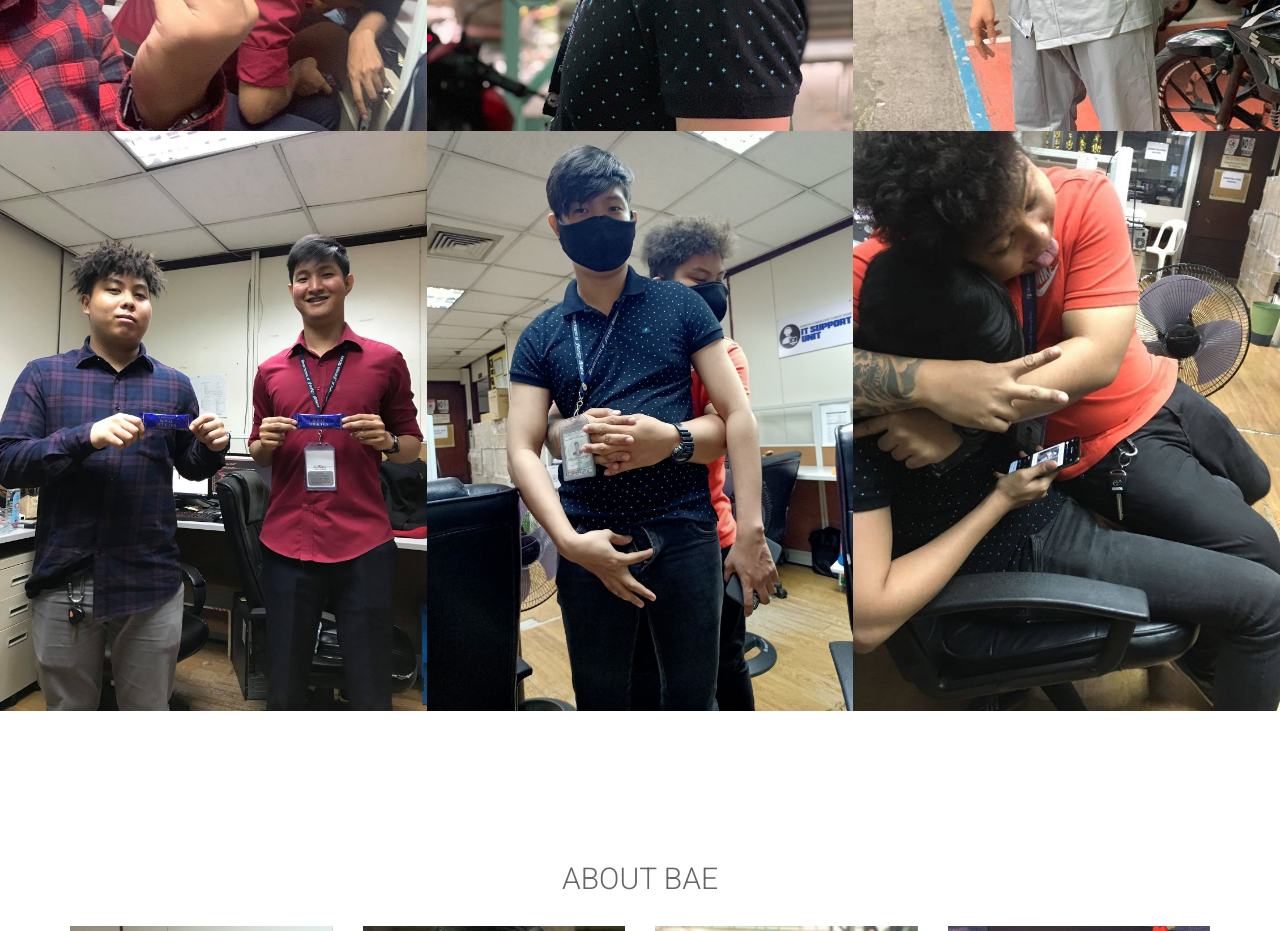
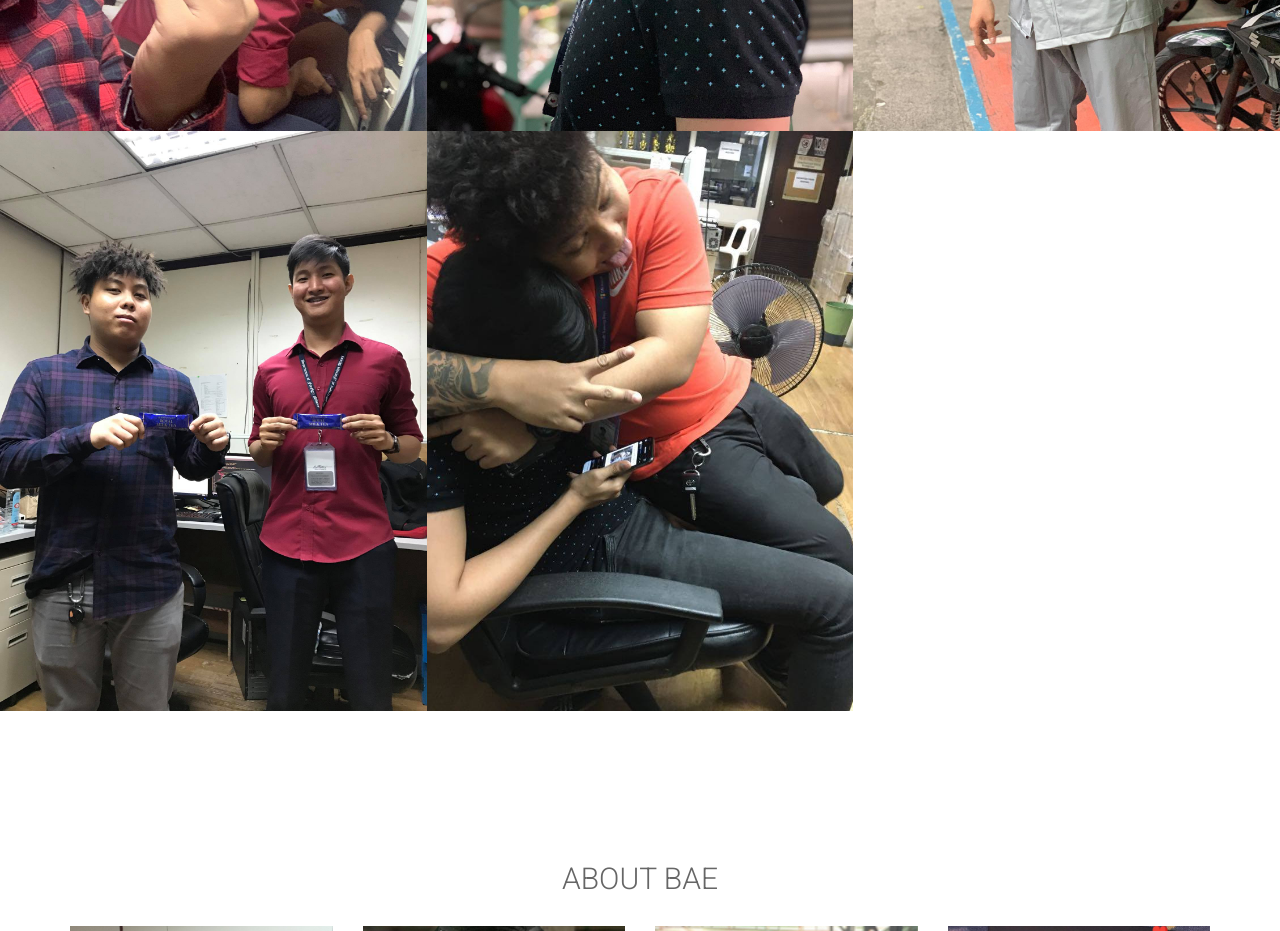
Before and after one commit to markarquero/markarquero.github.io, a plain HTML site: page bae/index.html in a window 1280 px wide. Shown: the part 1700-2631 px from the top of the page. Drawn offline with Linux system fonts and the light colour scheme.

Commit message:
update index.html
exclude tigang

```diff
--- a/bae/index.html
+++ b/bae/index.html
@@ -152,13 +152,13 @@
             <a href="joash/milkbae.jpg" title="Milk bae time" data-gallery>View more</a></p>
         </figcaption>
     </figure>
-    <figure class="effect-oscar  wowload fadeIn">
+    <!--<figure class="effect-oscar  wowload fadeIn">
         <img src="joash/tigang.jpg" alt="img01"/>
         <figcaption>
             <p style="font-size:20px";><br/><br/><br/><br/><strong>Tigang Bae</strong><br/>
             <a href="joash/tigang.jpg" title="Tigang bae" data-gallery>View more</a></p>
         </figcaption>
-    </figure>
+    </figure> -->
     <figure class="effect-oscar  wowload fadeIn">
         <img src="joash/hugging.jpg" alt="img01"/>
         <figcaption>
```
